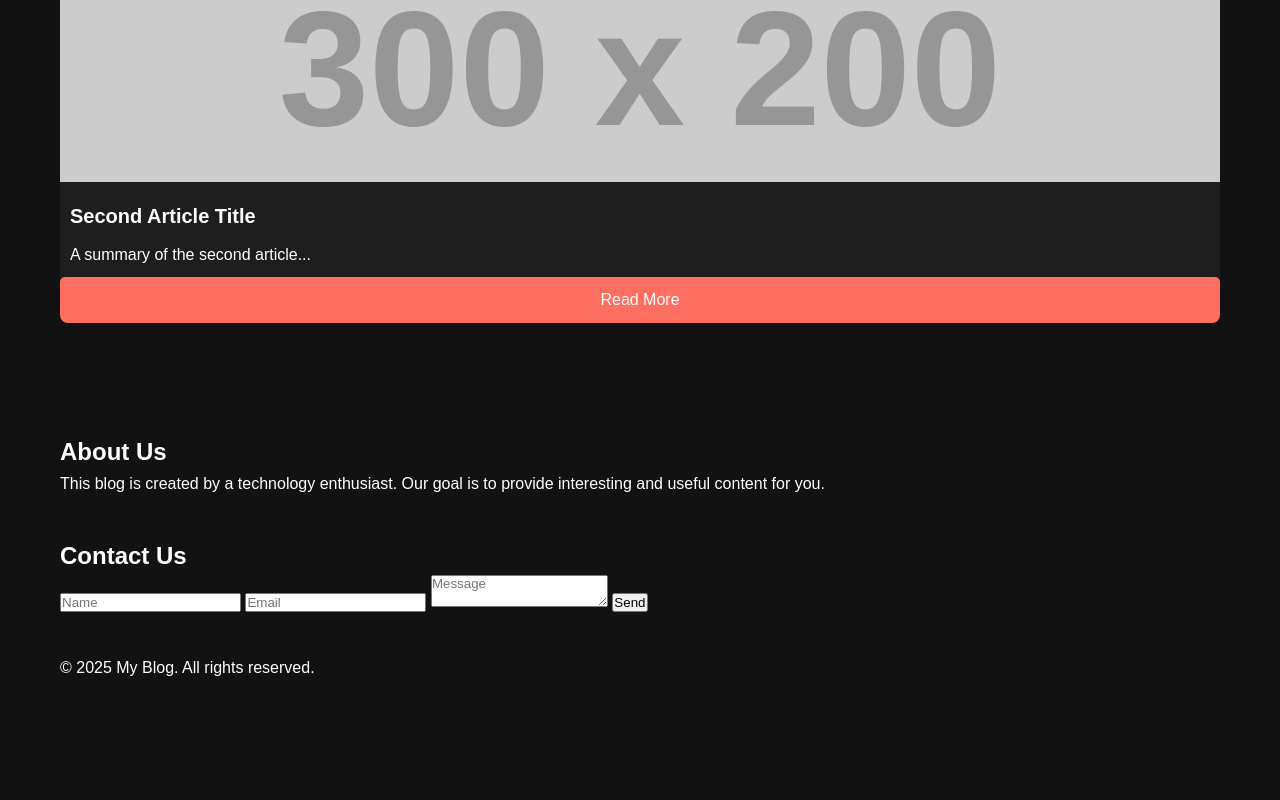
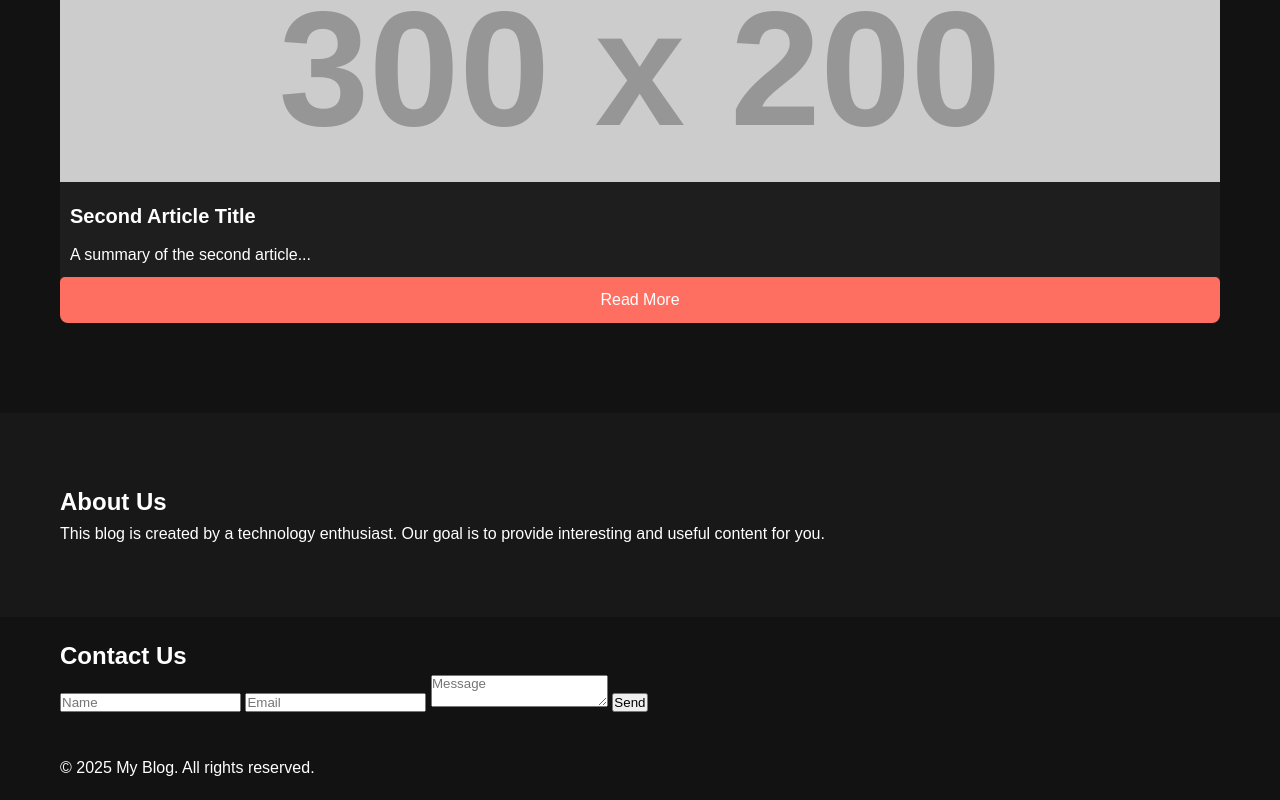
Before and after one commit to MisaghMomeniB/Blog-Service-Go, a plain HTML site: page static/index.html in a window 1280 px wide. Shown: the part 894-1694 px from the top of the page. Before the commit the page ends 1594 px from the top, so only its background shows below. Drawn offline with Linux system fonts and the light colour scheme; placeholder pictures from the web are drawn by us.

Commit message:
about-section

```diff
--- a/static/style.css
+++ b/static/style.css
@@ -118,3 +118,9 @@ body {
 .read-more:hover {
     background-color: #ff5252;
 }
+
+/* About Section */
+.about-section {
+    padding: 50px 0;
+    background-color: #181818;
+}
```
